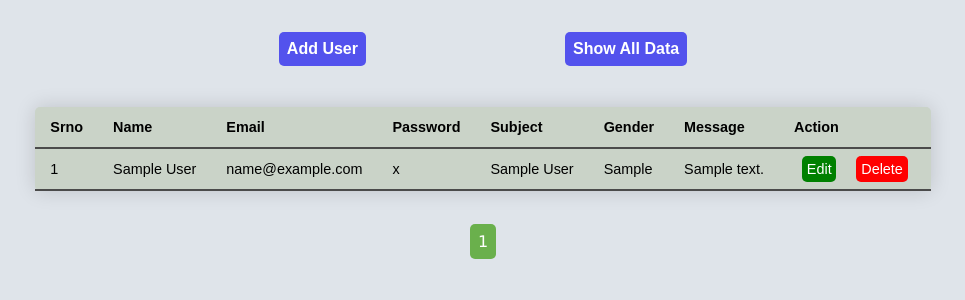
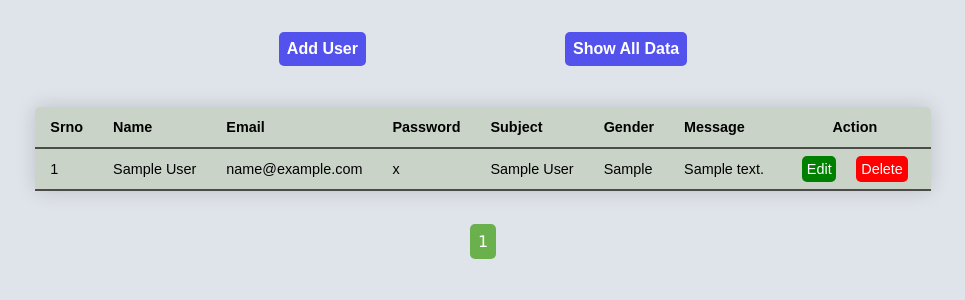
Before and after one commit to dilipsuthar60/crud_php, a PHP site: page /display.php in a window 1280 px wide. Shown: the top 300 px of the page, without its empty margins (157-1122 px from the left). Run offline with PHP 8.4, Linux system fonts and the light colour scheme; tables that the repository leaves empty or names only in its code hold one stand-in row (values such as "Sample post").

Commit message:
action button center

```diff
--- a/display.php
+++ b/display.php
@@ -64,7 +64,7 @@
             <th>Subject</th>
             <th>Gender</th>
             <th>Message</th>
-            <th>Action</th>
+            <th style="text-align:center">Action</th>
         </tr>
         <?php
         $current_page_count = mysqli_num_rows($result);
--- a/style.css
+++ b/style.css
@@ -122,7 +122,7 @@ a {
   align-items: center;
 }
 .error {
-  color: red;
+  color: rgb(247, 54, 54);
   font-size: 12px;
   text-align: center;
   display: block;
```
